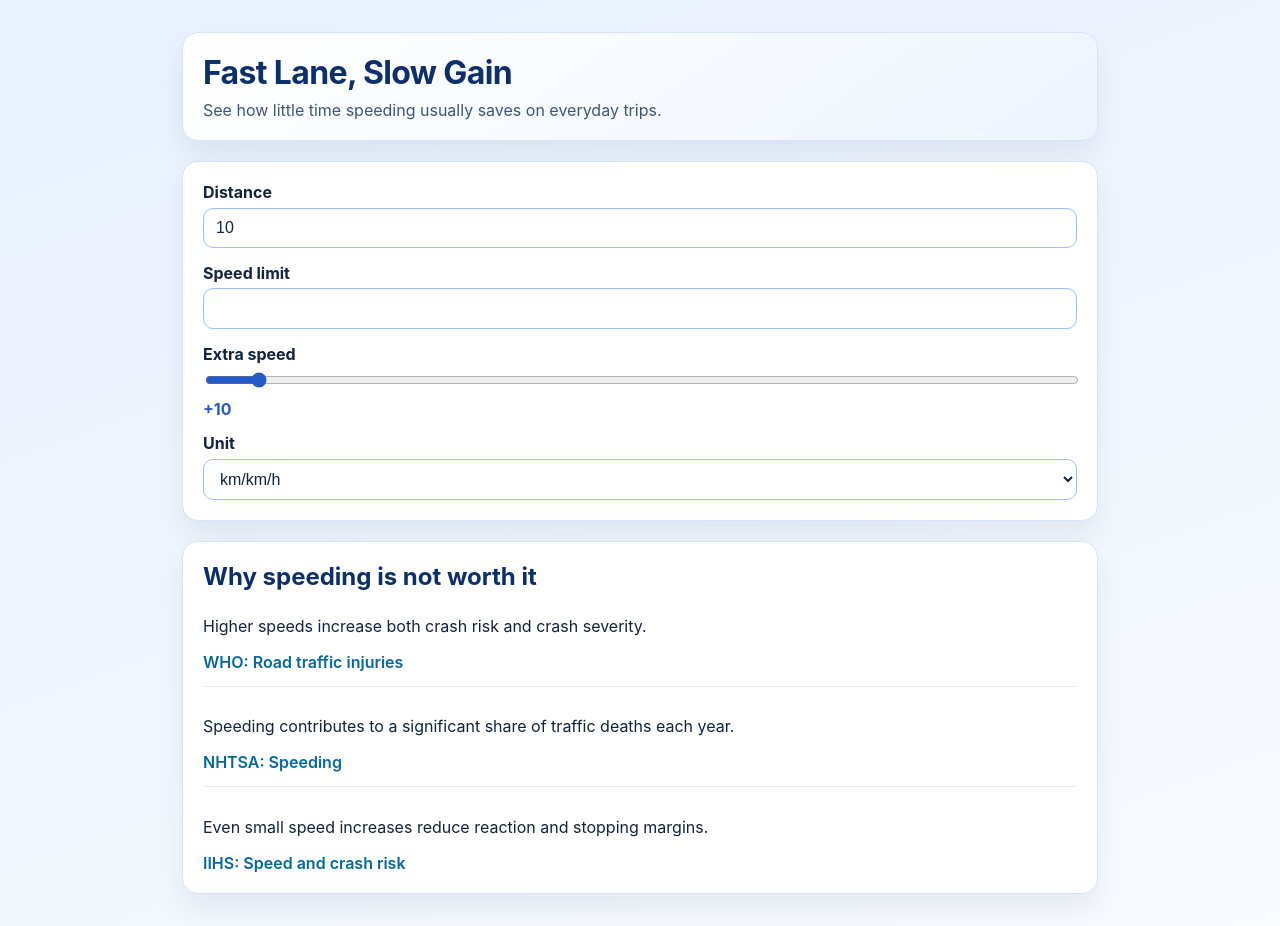
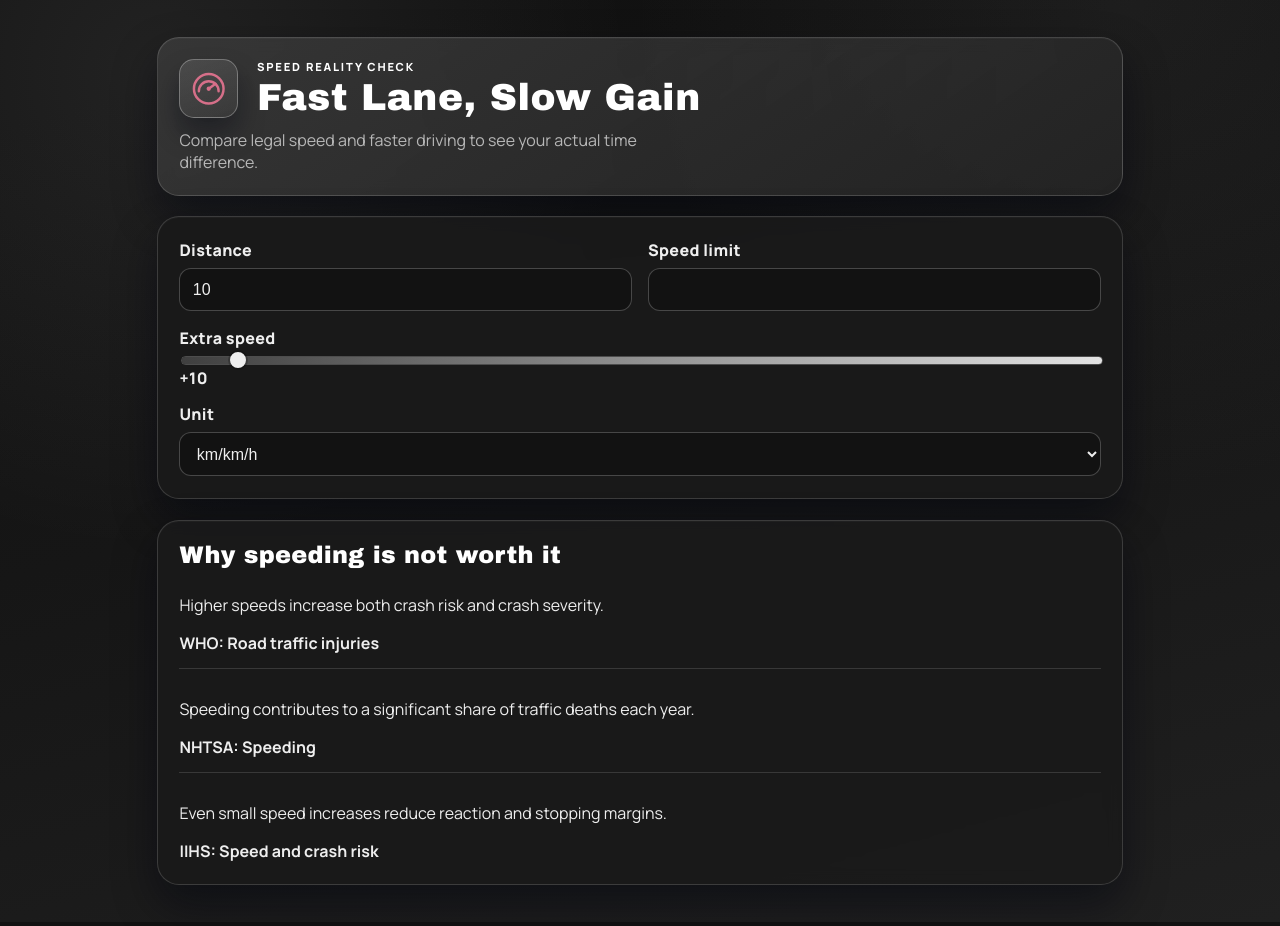
Before and after one commit to RazvanGolan/Fast-Lane-Slow-Gain, a React (Vite) app: page / in a window 1280 px wide. Built offline with nearby package versions, Linux system fonts and the light colour scheme.

Commit message:
feat: frontend revamp with frontend design skil

```diff
--- a/index.html
+++ b/index.html
@@ -3,6 +3,7 @@
   <head>
     <meta charset="UTF-8" />
     <meta name="viewport" content="width=device-width, initial-scale=1.0" />
+    <link rel="icon" type="image/svg+xml" href="/fast-lane-icon.svg" />
     <title>Fast Lane, Slow Gain</title>
   </head>
   <body>
--- a/src/App.tsx
+++ b/src/App.tsx
@@ -6,8 +6,35 @@ export default function App() {
   return (
     <main className="page">
       <header className="card hero">
-        <h1>Fast Lane, Slow Gain</h1>
-        <p>See how little time speeding usually saves on everyday trips.</p>
+        <div className="hero-brand">
+          <div className="hero-icon" aria-hidden="true">
+            <svg viewBox="0 0 64 64" role="img">
+              <circle cx="32" cy="32" r="24" fill="none" stroke="currentColor" strokeWidth="4" />
+              <path
+                d="M16 36a16 16 0 0 1 32 0"
+                fill="none"
+                stroke="currentColor"
+                strokeLinecap="round"
+                strokeWidth="4"
+              />
+              <path
+                d="M32 32l11-8"
+                fill="none"
+                stroke="currentColor"
+                strokeLinecap="round"
+                strokeWidth="4"
+              />
+              <circle cx="32" cy="32" r="3.5" fill="currentColor" />
+            </svg>
+          </div>
+          <div>
+            <p className="hero-kicker">Speed reality check</p>
+            <h1>Fast Lane, Slow Gain</h1>
+          </div>
+        </div>
+        <p className="hero-subtitle">
+          Compare legal speed and faster driving to see your actual time difference.
+        </p>
       </header>
 
       <section className="card" aria-label="Calculator panel">
--- a/src/index.css
+++ b/src/index.css
@@ -1,7 +1,12 @@
+@import url("https://fonts.googleapis.com/css2?family=Archivo+Black&family=Manrope:wght@400;500;700;800&display=swap");
+
 :root {
-  font-family: Inter, system-ui, -apple-system, "Segoe UI", Roboto, sans-serif;
+  --font-display: "Archivo Black", "Trebuchet MS", sans-serif;
+  --font-body: "Manrope", "Segoe UI", sans-serif;
+  font-family: var(--font-body);
   font-synthesis: none;
   text-rendering: optimizeLegibility;
   -webkit-font-smoothing: antialiased;
   -moz-osx-font-smoothing: grayscale;
+  color-scheme: dark;
 }
--- a/src/styles/app.css
+++ b/src/styles/app.css
@@ -1,22 +1,28 @@
 :root {
-  --bg-start: #e8f1ff;
-  --bg-end: #f8fbff;
-  --card-bg: #ffffff;
-  --card-border: #d4e4ff;
-  --text: #10243f;
-  --muted: #3e5678;
-  --primary: #245ac7;
-  --primary-soft: #e9f1ff;
-  --accent: #0ea5e9;
-  --accent-soft: #e0f2fe;
+  --bg-color: #111;
+  --main-color: #eee;
+  --caret-color: #eee;
+  --sub-color: #444;
+  --sub-alt-color: #1a1a1a;
+  --text-color: #eee;
+  --bg-base: var(--bg-color);
+  --bg-surface: var(--sub-alt-color);
+  --card-bg: rgba(26, 26, 26, 0.9);
+  --card-border: rgba(238, 238, 238, 0.16);
+  --text: var(--text-color);
+  --muted: #b7b7b7;
+  --primary: var(--main-color);
+  --primary-bright: var(--caret-color);
+  --highlight: #ffffff;
+  --primary-soft: rgba(238, 238, 238, 0.08);
+  --panel-soft: rgba(68, 68, 68, 0.5);
+  --focus-ring: rgba(238, 238, 238, 0.2);
 }
 
 *,
 *::before,
 *::after {
   box-sizing: border-box;
-  user-select: none;
-  -webkit-user-select: none;
 }
 
 #root {
@@ -30,44 +36,89 @@
 body {
   margin: 0;
   color: var(--text);
-  background: linear-gradient(160deg, var(--bg-start), var(--bg-end));
-  font-family: Inter, system-ui, sans-serif;
+  background:
+    radial-gradient(circle at 12% 8%, rgba(238, 238, 238, 0.08), transparent 34%),
+    radial-gradient(circle at 88% 0%, rgba(120, 120, 120, 0.1), transparent 34%),
+    linear-gradient(165deg, var(--bg-base) 10%, #161616 46%, #202020 100%);
+  font-family: var(--font-body);
 }
 
 .page {
-  max-width: 980px;
+  max-width: 1040px;
   margin: 0 auto;
-  padding: 1rem;
+  padding: clamp(0.85rem, 4vw, 2.4rem);
   display: grid;
-  gap: 1rem;
+  gap: clamp(0.85rem, 2.8vw, 1.4rem);
 }
 
 .card {
   background: var(--card-bg);
   border: 1px solid var(--card-border);
-  border-radius: 16px;
-  padding: 1rem;
-  box-shadow: 0 14px 28px rgba(16, 36, 63, 0.08);
+  border-radius: 22px;
+  padding: clamp(0.95rem, 2.5vw, 1.4rem);
+  box-shadow:
+    0 20px 44px rgba(2, 5, 15, 0.48),
+    inset 0 1px 0 rgba(255, 255, 255, 0.03);
+  backdrop-filter: blur(8px);
+  animation: card-rise 420ms ease both;
 }
 
 .hero {
-  background: linear-gradient(145deg, #ffffff, #eef5ff);
+  background:
+    linear-gradient(145deg, rgba(58, 58, 58, 0.86), rgba(34, 34, 34, 0.94)),
+    radial-gradient(circle at top right, rgba(238, 238, 238, 0.14), transparent 56%);
+}
+
+.hero-brand {
+  display: flex;
+  align-items: center;
+  gap: 0.95rem;
+}
+
+.hero-icon {
+  width: clamp(2.65rem, 10vw, 3.65rem);
+  height: clamp(2.65rem, 10vw, 3.65rem);
+  border-radius: 15px;
+  color: rgb(255, 96, 96);
+  background: linear-gradient(160deg, rgba(238, 238, 238, 0.12), rgba(68, 68, 68, 0.35));
+  border: 1px solid rgba(238, 238, 238, 0.32);
+  display: grid;
+  place-items: center;
+  box-shadow: 0 16px 26px rgba(4, 7, 18, 0.4);
+  animation: rgb-logo 6s linear infinite;
+}
+
+.hero-icon svg {
+  width: 70%;
+  height: 70%;
+}
+
+.hero-kicker {
+  margin: 0;
+  color: var(--highlight);
+  font-weight: 800;
+  text-transform: uppercase;
+  letter-spacing: 0.16em;
+  font-size: 0.7rem;
 }
 
 .hero h1 {
-  margin: 0 0 0.5rem;
-  color: #0b2f6a;
-  letter-spacing: -0.02em;
+  margin: 0.15rem 0 0;
+  color: #ffffff;
+  letter-spacing: 0.015em;
+  font-family: var(--font-display);
+  font-size: clamp(1.42rem, 6vw, 2.35rem);
 }
 
-.hero p {
-  margin: 0;
+.hero-subtitle {
+  margin: 0.7rem 0 0;
   color: var(--muted);
+  max-width: 50ch;
 }
 
 .calculator-form {
   display: grid;
-  gap: 0.9rem;
+  gap: 1rem;
 }
 
 .field-group {
@@ -76,113 +127,165 @@ body {
 
 label {
   display: block;
-  font-weight: 700;
-  margin-bottom: 0.35rem;
-  color: var(--text);
+  font-weight: 800;
+  margin-bottom: 0.44rem;
+  color: #efefef;
+  letter-spacing: 0.02em;
 }
 
 input,
 select {
   width: 100%;
   box-sizing: border-box;
-  padding: 0.65rem 0.75rem;
-  border: 1px solid #9ec1ff;
-  border-radius: 10px;
+  padding: 0.72rem 0.78rem;
+  border: 1px solid rgba(238, 238, 238, 0.24);
+  border-radius: 12px;
   font-size: 1rem;
-  background: #ffffff;
+  background: rgba(19, 19, 19, 0.94);
   color: var(--text);
+  transition: border-color 180ms ease, box-shadow 180ms ease;
+}
+
+label,
+input,
+select,
+option,
+.slider-value {
+  user-select: none;
+  -webkit-user-select: none;
 }
 
 input:focus,
 select:focus {
-  outline: 2px solid var(--accent);
-  outline-offset: 1px;
+  outline: none;
+  border-color: rgba(238, 238, 238, 0.24);
+  box-shadow: none;
+}
+
+input:focus-visible,
+select:focus-visible {
+  border-color: var(--primary-bright);
+  box-shadow: 0 0 0 3px var(--focus-ring);
+}
+
+select option {
+  background: #1a1a1a;
+  color: #efefef;
 }
 
 input[type="range"] {
+  appearance: none;
+  -webkit-appearance: none;
   padding: 0;
-  accent-color: var(--primary);
+  display: block;
+  width: 100%;
+  background: transparent;
+  accent-color: var(--primary-bright);
+  outline: none;
+  box-shadow: none;
+}
+
+input[type="range"]:focus {
+  outline: none;
+  box-shadow: none;
+}
+
+input[type="range"]::-webkit-slider-runnable-track {
+  height: 0.42rem;
+  border-radius: 999px;
+  background: linear-gradient(90deg, rgba(68, 68, 68, 0.9), rgba(238, 238, 238, 0.95));
+}
+
+input[type="range"]::-webkit-slider-thumb {
+  appearance: none;
+  -webkit-appearance: none;
+  width: 1rem;
+  height: 1rem;
+  border-radius: 999px;
+  border: 2px solid var(--caret-color);
+  background: var(--main-color);
+  box-shadow: 0 0 0 2px rgba(0, 0, 0, 0.24);
+  margin-top: -0.29rem;
+}
+
+input[type="range"]::-moz-range-track {
+  height: 0.42rem;
+  border-radius: 999px;
+  background: linear-gradient(90deg, rgba(68, 68, 68, 0.9), rgba(238, 238, 238, 0.95));
+}
+
+input[type="range"]::-moz-range-thumb {
+  width: 1rem;
+  height: 1rem;
+  border-radius: 999px;
+  border: 2px solid var(--caret-color);
+  background: var(--main-color);
+  box-shadow: 0 0 0 2px rgba(0, 0, 0, 0.24);
 }
 
 .slider-value {
-  margin: 0.35rem 0 0;
-  font-weight: 700;
-  color: var(--primary);
+  margin: 0.30rem 0 0;
+  font-weight: 800;
+  color: var(--primary-bright);
+  line-height: 1.1;
+  letter-spacing: 0.03em;
 }
 
 .primary-result {
   margin: 1rem 0 0;
-  padding: 0.65rem 0.8rem;
-  border-radius: 12px;
-  background: var(--primary-soft);
-  color: #143b80;
+  padding: 0.86rem 0.92rem;
+  border-radius: 14px;
+  background:
+    linear-gradient(140deg, rgba(238, 238, 238, 0.2), rgba(68, 68, 68, 0.16)),
+    var(--primary-soft);
+  border: 1px solid rgba(238, 238, 238, 0.32);
+  color: #f5f5f5;
   font-weight: 800;
   text-align: left;
+  letter-spacing: 0.01em;
 }
 
-.metrics-panel,
-.chart-panel {
+.insights-panel {
   margin-top: 0.95rem;
   text-align: left;
 }
 
-.metrics-panel h3,
-.chart-panel h3,
+.insights-panel h3,
 .facts h2 {
-  margin: 0 0 0.55rem;
-  color: #0b2f6a;
+  margin: 0 0 0.62rem;
+  color: #ffffff;
+  font-family: var(--font-display);
+  letter-spacing: 0.01em;
 }
 
-.metric-grid {
+.insight-grid {
   display: grid;
-  gap: 0.6rem;
-  grid-template-columns: repeat(auto-fit, minmax(180px, 1fr));
+  gap: 0.72rem;
+  grid-template-columns: repeat(auto-fit, minmax(152px, 1fr));
 }
 
-.metric-card {
+.insight-card {
   margin: 0;
-  border-radius: 12px;
-  border: 1px solid #d9e8ff;
-  background: #f8fbff;
-  padding: 0.7rem 0.8rem;
+  border-radius: 14px;
+  border: 1px solid rgba(238, 238, 238, 0.16);
+  background: linear-gradient(160deg, rgba(44, 44, 44, 0.9), rgba(32, 32, 32, 0.95));
+  padding: 0.78rem 0.8rem;
 }
 
-.metric-card h4 {
+.insight-card h4 {
   margin: 0;
-  font-size: 0.84rem;
-  font-weight: 700;
+  font-size: 0.76rem;
+  font-weight: 800;
   color: var(--muted);
   text-transform: uppercase;
-  letter-spacing: 0.04em;
+  letter-spacing: 0.08em;
 }
 
-.metric-card p {
-  margin: 0.3rem 0 0;
-  font-size: 1.18rem;
+.insight-card p {
+  margin: 0.4rem 0 0;
+  font-size: 1.22rem;
   font-weight: 800;
-  color: #143b80;
-}
-
-.chart-svg {
-  display: block;
-  width: 100%;
-  height: auto;
-  max-width: 460px;
-  color: var(--primary);
-  margin-bottom: 0.45rem;
-}
-
-.chart-legend {
-  display: grid;
-  gap: 0.4rem;
-  padding: 0.65rem 0.75rem;
-  border-radius: 12px;
-  background: var(--accent-soft);
-  color: #0c4a6e;
-}
-
-.chart-legend p {
-  margin: 0;
+  color: #f0f0f0;
 }
 
 .facts-list {
@@ -194,7 +297,7 @@ input[type="range"] {
 }
 
 .facts-list li {
-  border-top: 1px solid #e2e8f0;
+  border-top: 1px solid rgba(238, 238, 238, 0.14);
   padding-top: 0.85rem;
   text-align: left;
 }
@@ -205,7 +308,7 @@ input[type="range"] {
 }
 
 .facts-list a {
-  color: #0369a1;
+  color: var(--primary-bright);
   text-decoration: none;
   font-weight: 600;
 }
@@ -214,13 +317,70 @@ input[type="range"] {
   text-decoration: underline;
 }
 
-@media (min-width: 768px) {
+@media (min-width: 720px) {
+  .hero-brand {
+    gap: 1.2rem;
+  }
+
+  .calculator-form {
+    grid-template-columns: repeat(2, minmax(0, 1fr));
+    gap: 1rem;
+  }
+
+  .calculator-form .field-group:nth-child(3),
+  .calculator-form .field-group:nth-child(4) {
+    grid-column: span 2;
+  }
+}
+
+@media (min-width: 960px) {
   .page {
-    gap: 1.25rem;
-    padding: 2rem;
+    gap: 1.3rem;
+    padding: 2.3rem;
   }
 
   .card {
-    padding: 1.25rem;
+    padding: 1.35rem;
   }
 }
+
+@keyframes card-rise {
+  from {
+    opacity: 0;
+    transform: translateY(12px);
+  }
+
+  to {
+    opacity: 1;
+    transform: translateY(0);
+  }
+}
+
+@keyframes rgb-logo {
+  0% {
+    color: rgb(255, 96, 96);
+  }
+
+  33% {
+    color: rgb(96, 255, 128);
+  }
+
+  66% {
+    color: rgb(96, 156, 255);
+  }
+
+  100% {
+    color: rgb(255, 96, 96);
+  }
+}
+
+@media (prefers-reduced-motion: reduce) {
+  .card {
+    animation: none;
+  }
+
+  .hero-icon {
+    animation: none;
+    color: var(--primary-bright);
+  }
+}
```
Also changed, not shown: src/features/calculator/components/SpeedCalculatorForm.tsx (+25 -31 lines), src/features/visualization/components/MetricChips.tsx (+27 -9 lines), public/fast-lane-icon.svg (added), 1 other file (tests, documents, lock files or other folders).
